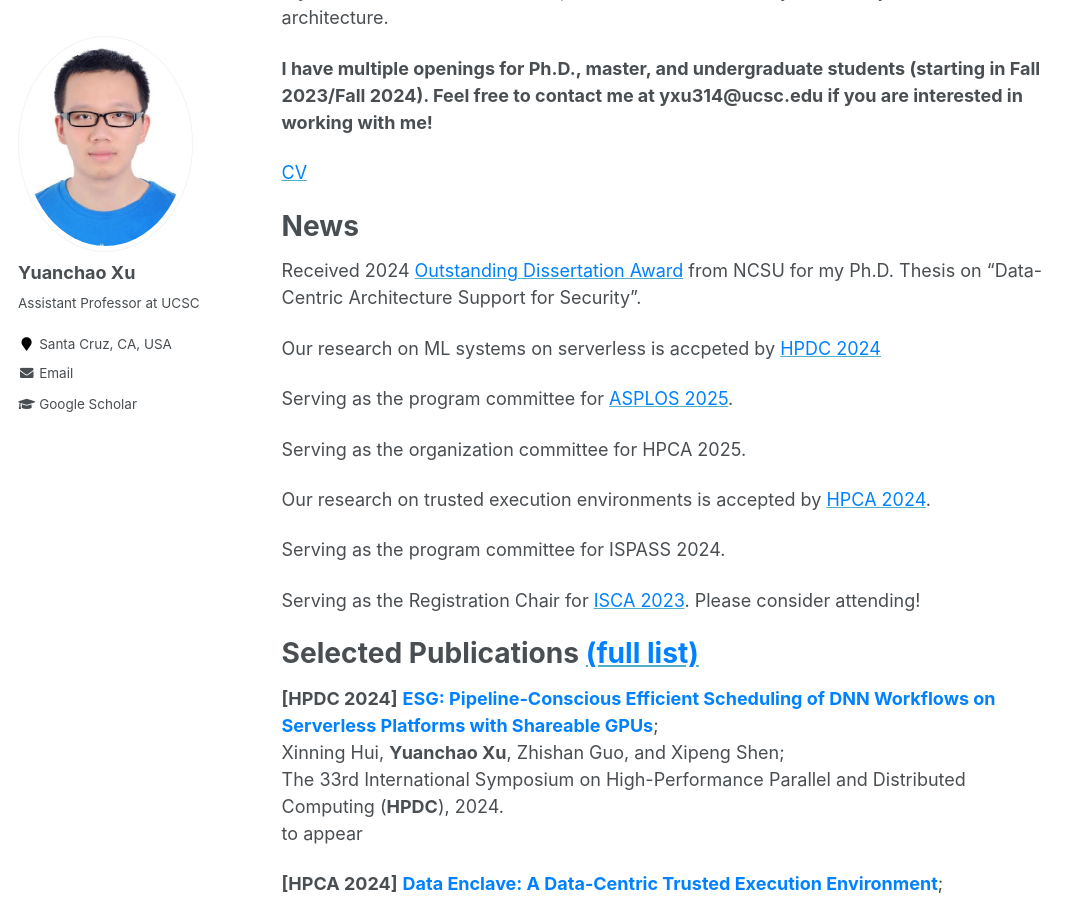
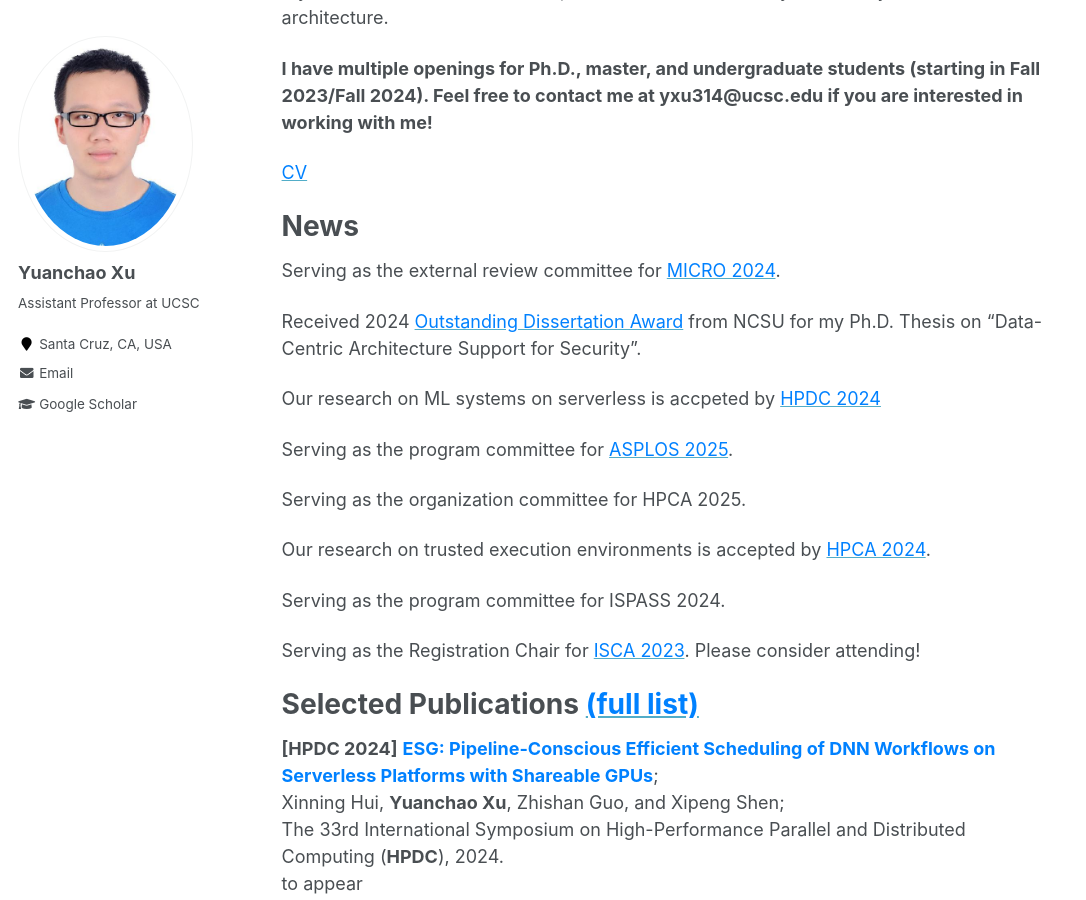
Before and after one commit to yuanchaoxu6/yuanchaoxu6.github.io, a Jekyll site: the page built from _pages/about.md, in a window 1280 px wide and 900 px high, scrolled down 313 px. Shown: the whole window, without its empty margins (0-1086 px from the left). Built offline with Jekyll 4.4.1, drawn with Linux system fonts in a browser that asks for light colours.

Commit message:
Update about.md

```diff
--- a/_pages/about.md
+++ b/_pages/about.md
@@ -20,6 +20,8 @@ My research interests are in computer architecture, security, and ML systems and
 
 News
 =====
+
+Serving as the external review committee for [<font color="#0081ff">MICRO 2024</font>](https://microarch.org/micro57/).
 
 Received 2024 [<font color="#0081ff">Outstanding Dissertation Award</font>](https://www.csc.ncsu.edu/academics/graduate/graduate_awards.php) from NCSU for my Ph.D. Thesis on "Data-Centric Architecture Support for Security".
 
```
